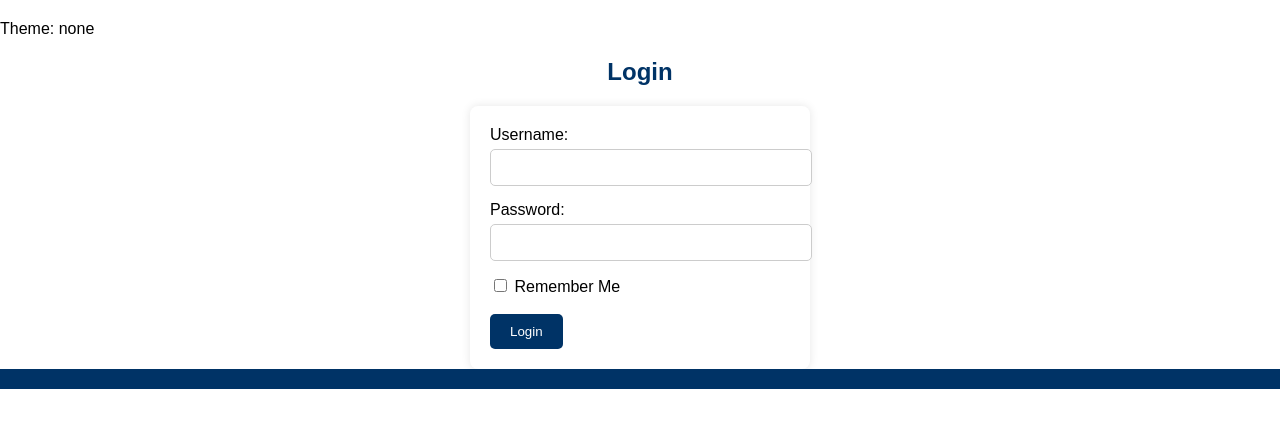
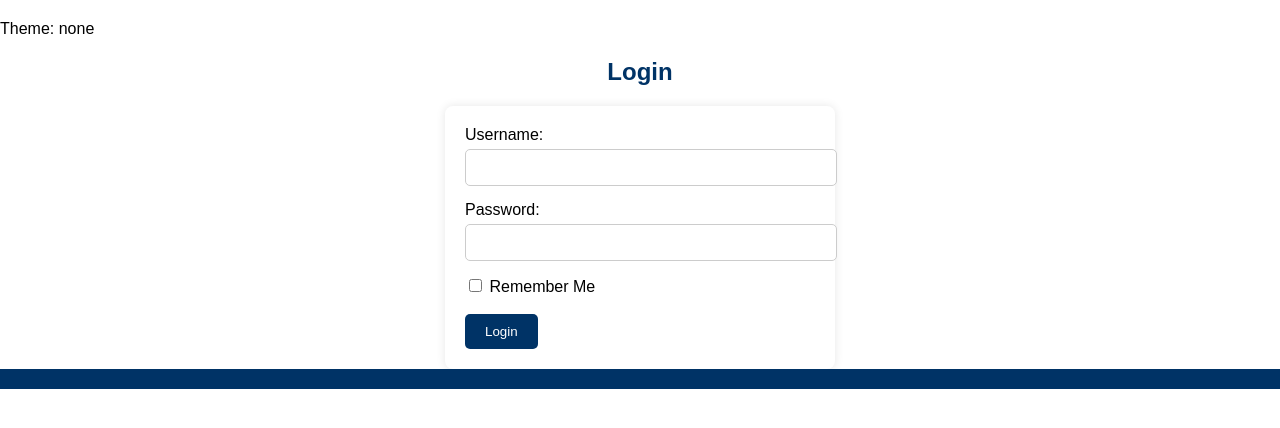
Before and after one commit to siautm/SECV2223-04, a PHP site: page /college_accommodation_system/login.php in a window 1280 px wide. Shown: the part 38-466 px from the top of the page. Run offline with PHP 8.4, Linux system fonts and the light colour scheme.

Commit message:
Update login.php

```diff
--- a/college_accommodation_system/login.php
+++ b/college_accommodation_system/login.php
@@ -9,7 +9,15 @@ echo "Theme: " . ($_COOKIE['theme'] ?? 'none') . "<br>";
 
 <h2 style="text-align:center;">Login</h2>
 
-<form action="process_login.php" method="POST" style="max-width:300px; margin:auto;">
+<form action="process_login.php" method="POST" style="max-width:350px; margin:auto;">
+    <?php
+    if(isset($_GET['message'])){
+        if($_GET['message']=="fail"){
+            echo "<div style='background-color:pink; padding:10px; border-radius:5px; color:darkred;'>
+            ❌ Login failed, try again!</div><br>";
+        }
+    }
+    ?>
     <label>Username:</label>
     <input type="text" name="username" value="<?= htmlspecialchars($last_username) ?>" required><br>
 
```
